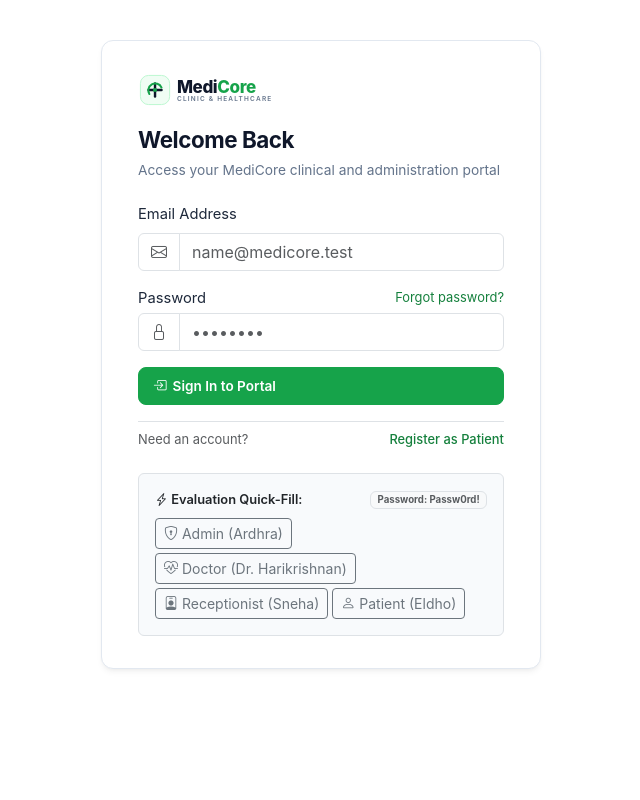
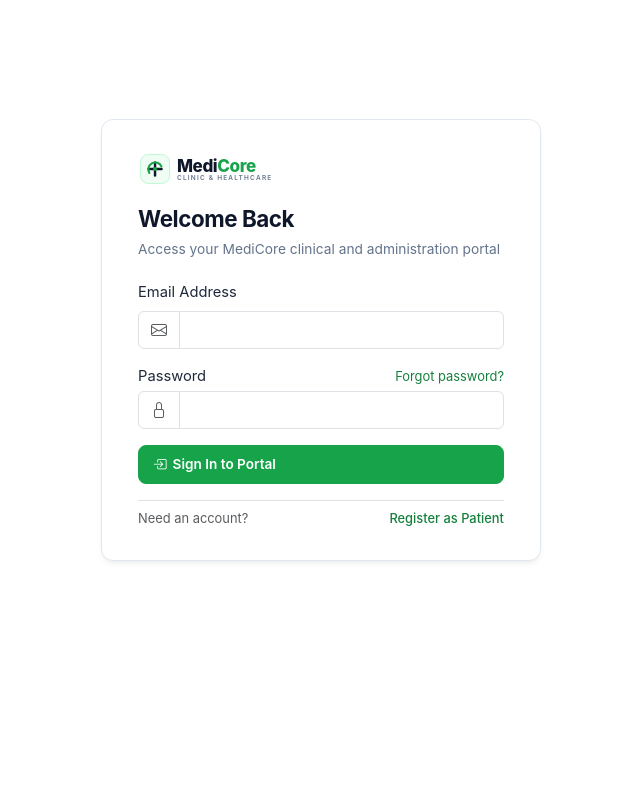
Before and after one commit to ardhra14/MediCore, a Flask app: page /login in a window 1280 px wide. Shown: the whole page, without its empty margins (319-959 px from the left). Run offline with Flask 3, Linux system fonts and the light colour scheme.

Commit message:
Fix: enforce strict login verification, reject random credentials, clean login page

```diff
--- a/app/auth/routes.py
+++ b/app/auth/routes.py
@@ -68,31 +68,50 @@ auth_bp = Blueprint("auth", __name__)
 
 @auth_bp.route("/login", methods=["GET", "POST"])
 def login():
-    if current_user():
-        return redirect(url_for("dashboard.overview"))
-
     if request.method == "POST":
         email = request.form.get("email", "").strip().lower()
         password = request.form.get("password", "")
         ip = request.remote_addr or "unknown"
         key = _rate_key(email, ip)
 
+        # Invalidate any prior session cookie immediately on login attempt
+        prev_token = request.cookies.get(SESSION_COOKIE_NAME)
+        if prev_token:
+            revoke_session(prev_token)
+
+        # Strict validation: both email and password are required
+        if not email or not password:
+            flash("Please enter both email and password.", "danger")
+            resp = make_response(render_template("auth/login.html"))
+            if prev_token:
+                resp.delete_cookie(SESSION_COOKIE_NAME)
+            return resp
+
+        # Check server-side rate limiting
         if _is_rate_limited(key):
             logger.warning(f"Login rate limited for email '{email}' from IP '{ip}'.")
             flash("Too many failed login attempts. Please try again later.", "danger")
-            return render_template("auth/login.html")
+            resp = make_response(render_template("auth/login.html"))
+            if prev_token:
+                resp.delete_cookie(SESSION_COOKIE_NAME)
+            return resp
 
+        # Query user strictly from the database
         user = get_user_by_email(email)
 
         next_url = request.args.get("next")
         if next_url and urlparse(next_url).netloc:
             next_url = None
 
+        # Verify credentials strictly against the database hash
         if user and check_password_hash(user["password_hash"], password):
             if not user["is_active"]:
                 logger.warning(f"Inactive account login attempt for email '{email}' from IP '{ip}'.")
                 flash("This account is inactive. Contact an administrator.", "danger")
-                return render_template("auth/login.html")
+                resp = make_response(render_template("auth/login.html"))
+                if prev_token:
+                    resp.delete_cookie(SESSION_COOKIE_NAME)
+                return resp
 
             _reset(key)
             logger.info(f"Successful login for user '{user['email']}' (role: {user['role']}) from IP '{ip}'.")
@@ -109,9 +128,18 @@ def login():
             flash(f"Welcome back, {user['full_name']}.", "success")
             return resp
 
+        # Authentication failed: reject invalid or random credentials
         _record_failure(key)
         logger.warning(f"Failed login attempt for email '{email}' from IP '{ip}'.")
         flash("Invalid email or password.", "danger")
+        resp = make_response(render_template("auth/login.html"))
+        if prev_token:
+            resp.delete_cookie(SESSION_COOKIE_NAME)
+        return resp
+
+    # GET request: redirect only if user is already authenticated
+    if current_user():
+        return redirect(url_for("dashboard.overview"))
 
     return render_template("auth/login.html")
 
--- a/app/templates/auth/login.html
+++ b/app/templates/auth/login.html
@@ -12,13 +12,13 @@
     <h1>Welcome Back</h1>
     <p class="auth-subtext">Access your MediCore clinical and administration portal</p>
 
-    <form method="post" id="loginForm">
+    <form method="post" id="loginForm" autocomplete="off">
       {% include "_csrf.html" %}
       <div class="mb-3">
         <label class="form-label">Email Address</label>
         <div class="input-group">
           <span class="input-group-text bg-white text-muted"><i class="bi bi-envelope"></i></span>
-          <input class="form-control" type="email" name="email" id="emailInput" required placeholder="name@medicore.test">
+          <input class="form-control" type="email" name="email" id="emailInput" required autocomplete="off" value="">
         </div>
       </div>
 
@@ -29,7 +29,7 @@
         </div>
         <div class="input-group mt-1">
           <span class="input-group-text bg-white text-muted"><i class="bi bi-lock"></i></span>
-          <input class="form-control" type="password" name="password" id="passwordInput" required placeholder="••••••••">
+          <input class="form-control" type="password" name="password" id="passwordInput" required autocomplete="current-password" value="">
         </div>
       </div>
 
@@ -42,37 +42,6 @@
       <span>Need an account?</span>
       <a href="{{ url_for('auth.register') }}" class="fw-medium text-teal">Register as Patient</a>
     </div>
-
-    <!-- Quick Fill Helper for Evaluation -->
-    <div class="mt-4 p-3 rounded border" style="background: var(--slate-50);">
-      <div class="fw-semibold text-dark small mb-2 d-flex justify-content-between align-items-center">
-        <span><i class="bi bi-lightning-charge text-teal"></i> Evaluation Quick-Fill:</span>
-        <span class="badge bg-light text-muted border">Password: Passw0rd!</span>
-      </div>
-      <div class="d-flex flex-wrap gap-1">
-        <button type="button" class="btn btn-sm btn-outline-secondary text-xs" onclick="quickFill('admin@medicore.test')">
-          <i class="bi bi-shield-lock"></i> Admin (Ardhra)
-        </button>
-        <button type="button" class="btn btn-sm btn-outline-secondary text-xs" onclick="quickFill('dr.harikrishnan@medicore.test')">
-          <i class="bi bi-heart-pulse"></i> Doctor (Dr. Harikrishnan)
-        </button>
-        <button type="button" class="btn btn-sm btn-outline-secondary text-xs" onclick="quickFill('sneha.menachery@medicore.test')">
-          <i class="bi bi-person-badge"></i> Receptionist (Sneha)
-        </button>
-        <button type="button" class="btn btn-sm btn-outline-secondary text-xs" onclick="quickFill('eldho.paulose@medicore.test')">
-          <i class="bi bi-person"></i> Patient (Eldho)
-        </button>
-      </div>
-    </div>
   </div>
 </div>
 {% endblock %}
-
-{% block scripts %}
-<script>
-  function quickFill(email) {
-    document.getElementById('emailInput').value = email;
-    document.getElementById('passwordInput').value = 'Passw0rd!';
-  }
-</script>
-{% endblock %}
```
Also changed, not shown: tests/test_basic.py (+56 -0 lines), README.md.
